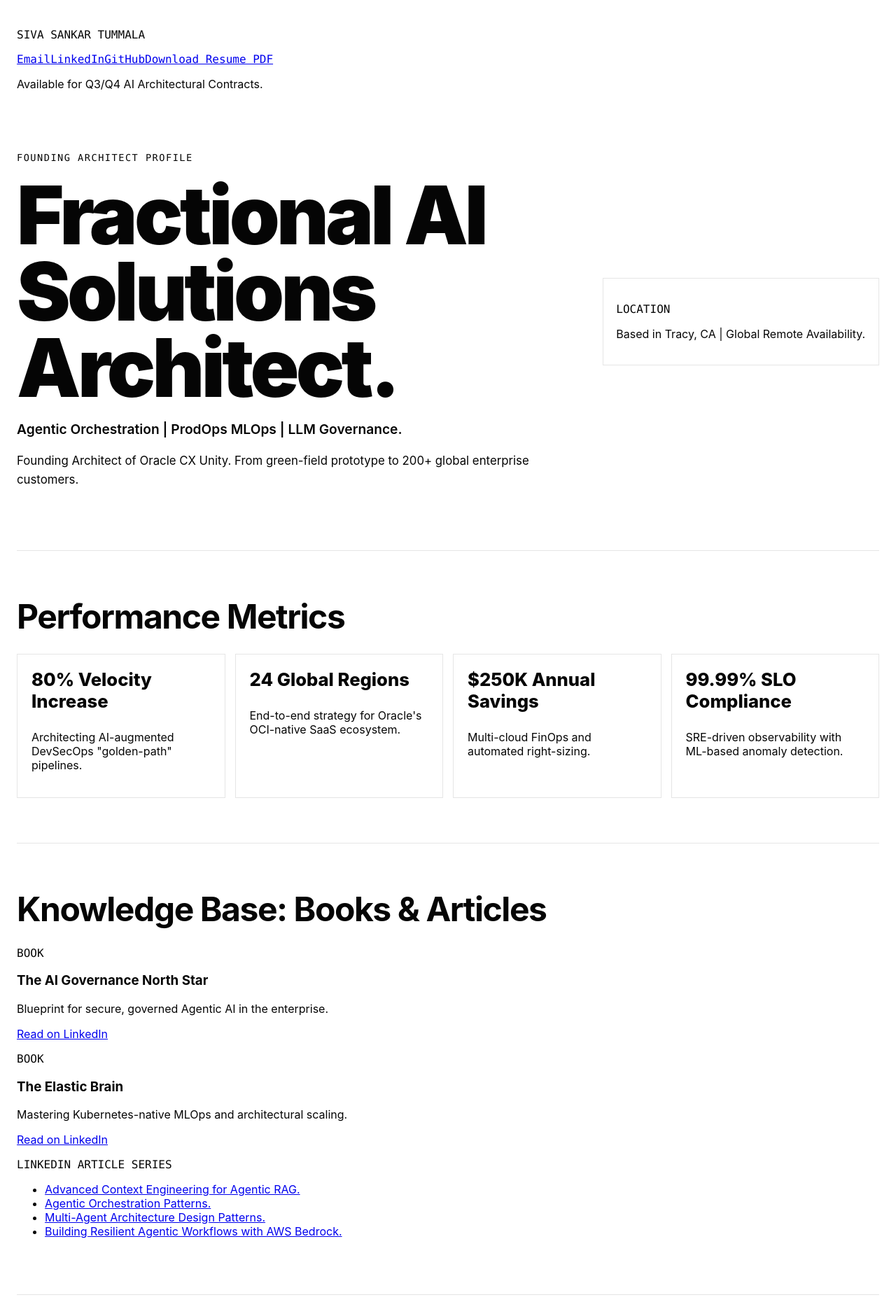
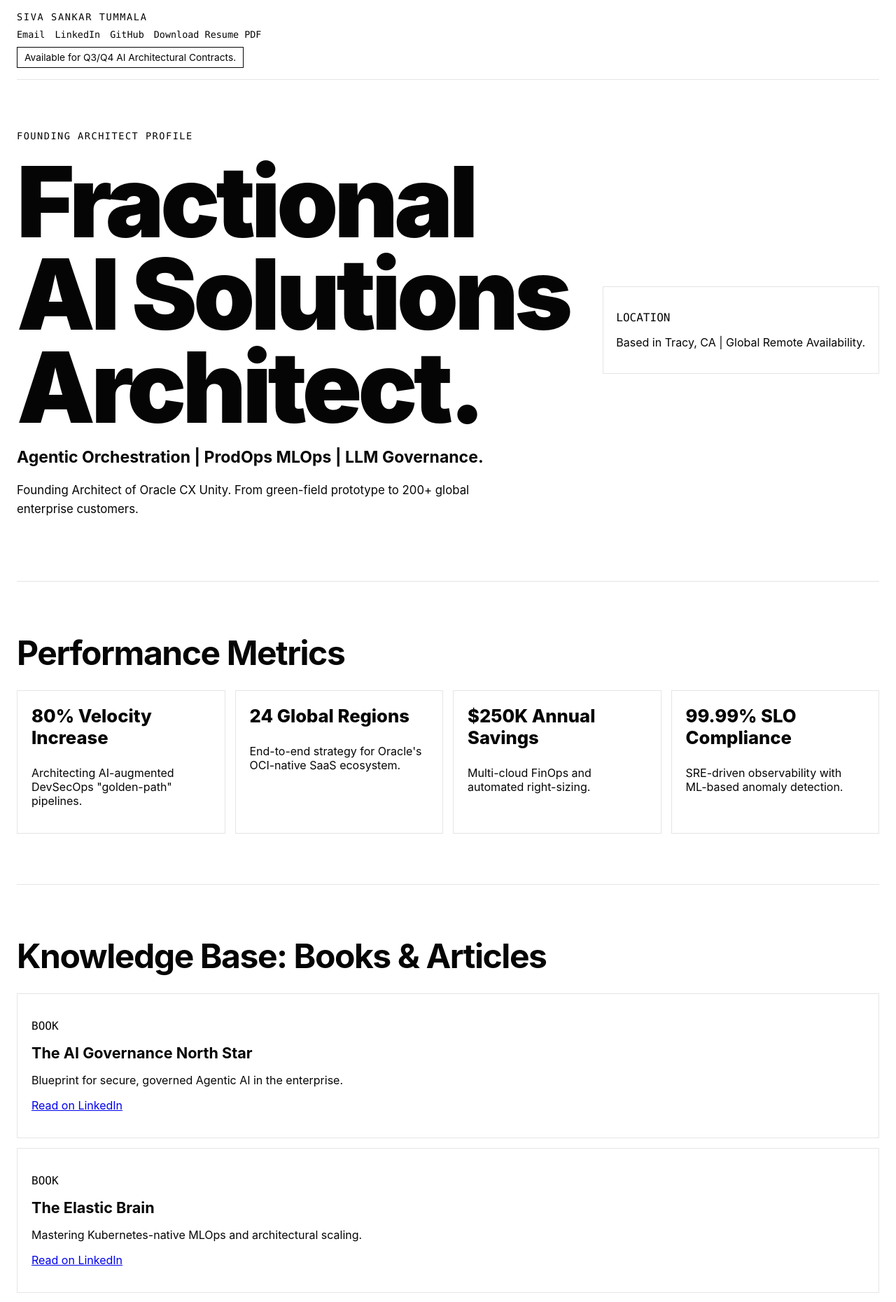
Before and after one commit to shivashankartummala/sivatummala-website, a Next.js app: page / in a window 1280 px wide. Shown: the top 1860 px of the page at 70% size. Built offline with nearby package versions, Linux system fonts and the light colour scheme.

Commit message:
style: update authority-first swiss layout styling

```diff
--- a/app/globals.css
+++ b/app/globals.css
@@ -6,61 +6,86 @@
 }
 
 * { box-sizing: border-box; }
-html, body { margin: 0; padding: 0; background: var(--bg); color: var(--text); font-family: Inter, Helvetica, Arial, sans-serif; }
-.page { max-width: 1280px; margin: 0 auto; padding: 24px; }
-.section-grid { border-top: 1px solid var(--border); padding: 64px 0; }
-.hero { display: grid; grid-template-columns: 2fr 1fr; gap: 48px; border-top: none; min-height: 80vh; align-items: center; }
+
+html, body {
+  margin: 0;
+  padding: 0;
+  background: var(--bg);
+  color: var(--text);
+  font-family: Inter, Helvetica, Arial, sans-serif;
+}
+
+.page { max-width: 1280px; margin: 0 auto; padding: 0 24px 32px; }
+
+.site-header {
+  position: sticky;
+  top: 0;
+  background: rgba(255, 255, 255, 0.94);
+  backdrop-filter: blur(4px);
+  z-index: 20;
+  border-bottom: 1px solid var(--border);
+  padding: 16px 0;
+  display: grid;
+  gap: 10px;
+}
+
+.identity { margin: 0; font-size: 0.85rem; letter-spacing: 0.12em; }
+.header-links { display: flex; flex-wrap: wrap; gap: 14px; }
+.header-links a { color: var(--text); text-decoration: none; font-size: 0.84rem; }
+.header-links a:hover { color: var(--accent); }
+.availability {
+  margin: 0;
+  display: inline-block;
+  width: fit-content;
+  font-size: 0.86rem;
+  border: 1px solid var(--text);
+  padding: 6px 10px;
+}
+
+.section-grid { border-top: 1px solid var(--border); padding: 72px 0; }
+.hero { display: grid; grid-template-columns: 2fr 1fr; gap: 48px; border-top: none; min-height: 72vh; align-items: center; }
 .eyebrow { font-size: 0.85rem; letter-spacing: 0.11em; text-transform: uppercase; margin: 0 0 20px; }
-.hero-title { font-size: clamp(3rem, 9vw, 8rem); line-height: .95; letter-spacing: -.04em; margin: 0; font-weight: 900; }
-.hero-subtitle { font-size: clamp(1rem,1.5vw,1.4rem); margin: 20px 0; font-weight: 600; }
-.hero-copy { max-width: 70ch; font-size: 1.05rem; line-height: 1.6; }
-.hero-metadata { border: 1px solid var(--border); padding: 18px; margin-bottom: 14px; }
+.hero-title { font-size: clamp(3.3rem, 11vw, 9rem); line-height: 0.94; letter-spacing: -0.04em; margin: 0; font-weight: 900; }
+.hero-subtitle { font-size: clamp(1rem, 1.8vw, 1.5rem); margin: 20px 0; font-weight: 700; }
+.hero-copy { max-width: 68ch; font-size: 1.05rem; line-height: 1.6; }
+.hero-metadata { border: 1px solid var(--border); padding: 18px; }
 .mono { font-family: ui-monospace, Menlo, Monaco, "Cascadia Mono", "Segoe UI Mono", "Liberation Mono", monospace; }
-.section-title { font-size: clamp(2rem,4vw,3rem); margin: 0 0 24px; letter-spacing: -.03em; }
-.cta-row { display: flex; flex-wrap: wrap; gap: 14px; margin-top: 28px; }
-.btn { display: inline-flex; align-items: center; justify-content: center; border: 1px solid var(--text); text-decoration: none; color: var(--text); padding: 12px 18px; font-weight: 700; transition: transform .15s ease, background .2s ease, color .2s ease; will-change: transform; background: transparent; cursor: pointer; }
-.btn-primary { background: var(--text); color: var(--bg); border-color: var(--text); }
-.btn:hover { background: var(--accent); color: #fff; border-color: var(--accent); }
-.bento-grid { display: grid; grid-template-columns: repeat(4,1fr); gap: 14px; }
-.bento-card { border: 1px solid var(--border); padding: 20px; min-height: 200px; }
+
+.section-title { font-size: clamp(2rem, 4vw, 3rem); margin: 0 0 24px; letter-spacing: -0.03em; }
+.bento-grid { display: grid; grid-template-columns: repeat(4, 1fr); gap: 14px; }
+.bento-card { border: 1px solid var(--border); padding: 20px; min-height: 190px; }
 .metric { font-size: 1.6rem; font-weight: 800; margin-top: 0; }
-.card-stack { display: grid; grid-template-columns: repeat(3,1fr); gap: 14px; }
-.hover-card { border: 1px solid var(--border); padding: 20px; transition: transform .2s ease, border-color .2s ease; }
-.hover-card:hover { transform: translateY(-4px); border-color: var(--accent); }
-.muted { color: #666; }
-.marquee-wrap { margin-top: 20px; border: 1px solid var(--border); overflow: hidden; white-space: nowrap; }
-.marquee-track { display: inline-flex; gap: 40px; padding: 14px 0; animation: marquee 24s linear infinite; }
-@keyframes marquee { from { transform: translateX(0);} to { transform: translateX(-50%);} }
-.badge-cloud { display: flex; flex-wrap: wrap; gap: 12px; }
-.badge { border: 1px solid var(--border); padding: 10px 14px; font-weight: 600; animation: rise .5s ease both; }
-.badge:nth-child(odd){ animation-delay:.08s; }
-@keyframes rise { from { transform: translateY(8px); opacity: 0;} to { transform: translateY(0); opacity: 1;} }
+
+.reveal { opacity: 0; transform: translateY(18px); transition: opacity .5s ease, transform .5s ease; }
+.reveal.revealed { opacity: 1; transform: translateY(0); }
+
+.feature-list { display: grid; gap: 14px; }
+.feature-item { border: 1px solid var(--border); padding: 20px; }
+.feature-item h3 { margin: 8px 0 10px; font-size: 1.35rem; }
+
+.article-list { margin: 10px 0 0; padding-left: 20px; }
+.article-list li { margin-bottom: 10px; }
+.article-list a {
+  color: var(--text);
+  text-decoration: none;
+  border-bottom: 1px solid transparent;
+  transition: border-color .3s ease;
+}
+.article-list a:hover { border-bottom-color: var(--text); }
+
 .timeline-list { display: grid; gap: 18px; }
 .timeline-item { border-left: 3px solid var(--text); padding-left: 16px; }
 .timeline-title { margin: 0 0 10px; font-weight: 800; }
-.contact-form { display: grid; gap: 14px; max-width: 780px; }
-.contact-form label { display: grid; gap: 8px; font-weight: 600; }
-input, select, textarea { width: 100%; border: 1px solid var(--border); padding: 12px; font: inherit; color: var(--text); background: #fff; }
-input:focus, select:focus, textarea:focus { outline: 2px solid var(--accent); outline-offset: 1px; }
-.input-hint { font-family: ui-monospace, Menlo, Monaco, monospace; font-size: .75rem; color: #666; }
-.input-hint.valid { color: #0b7a2d; }
-.input-hint.invalid { color: #b00020; }
-.toggle-row { display: inline-flex; align-items: center; gap: 10px; }
-.portal-footer { margin-top: 24px; display: flex; flex-wrap: wrap; gap: 16px; }
-.portal-footer a { color: var(--text); }
-.form-msg { margin: 4px 0 0; font-size: .9rem; }
-.form-msg.success { color: #0b7a2d; }
-.form-msg.error { color: #b00020; }
-.form-msg.loading { color: #444; }
+
+.footer-line { margin: 8px 0; font-size: 1rem; }
 
 @media (max-width: 960px) {
   .hero { grid-template-columns: 1fr; min-height: auto; }
-  .bento-grid, .card-stack { grid-template-columns: repeat(2,1fr); }
+  .bento-grid { grid-template-columns: repeat(2, 1fr); }
 }
 
 @media (max-width: 640px) {
-  .page { padding: 16px; }
-  .section-grid { padding: 40px 0; }
-  .bento-grid, .card-stack { grid-template-columns: 1fr; }
-  .cta-row { flex-direction: column; }
+  .page { padding: 0 16px 24px; }
+  .section-grid { padding: 44px 0; }
+  .bento-grid { grid-template-columns: 1fr; }
 }
```
